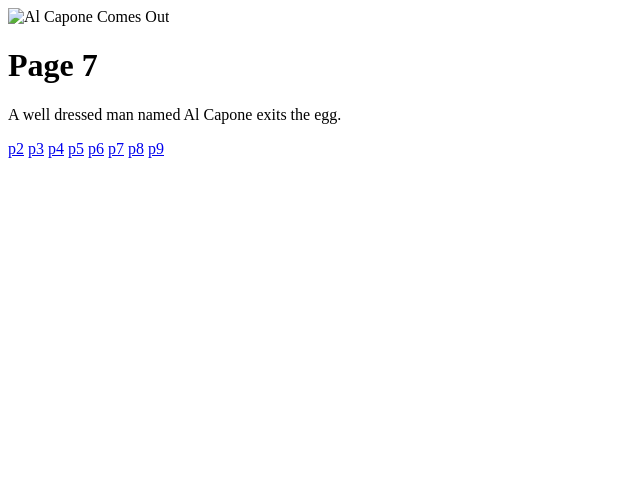
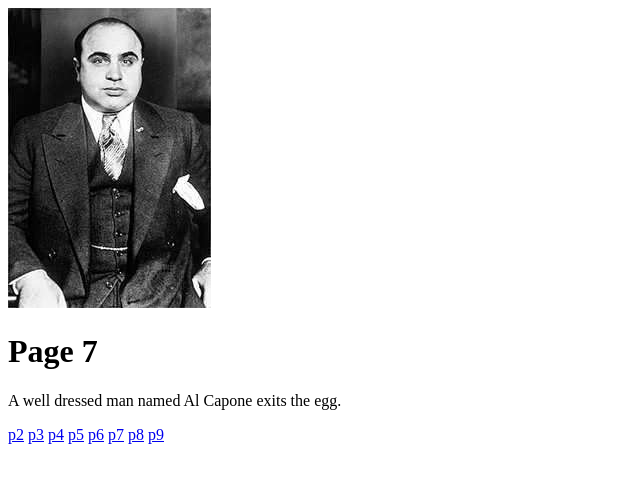
Before and after one commit to soawesomeisme/TheLifeO-Gleg, a plain HTML site: page p7.html in a window 1280 px wide. Shown: the whole page, without its empty margins (0-640 px from the left). Drawn offline with Linux system fonts and the light colour scheme.

Commit message:
Update p7.html

```diff
--- a/p7.html
+++ b/p7.html
@@ -4,7 +4,7 @@
 <title>Page 7</title>
 </head>
 <body>
-<img src="Al Capone" alt="Al Capone Comes Out">
+<img src="Alcapone.jpg" alt="Al Capone Comes Out">
 <h1>Page 7</h1>
 <p>A well dressed man named Al Capone exits the egg.</p>
 </body>
```
